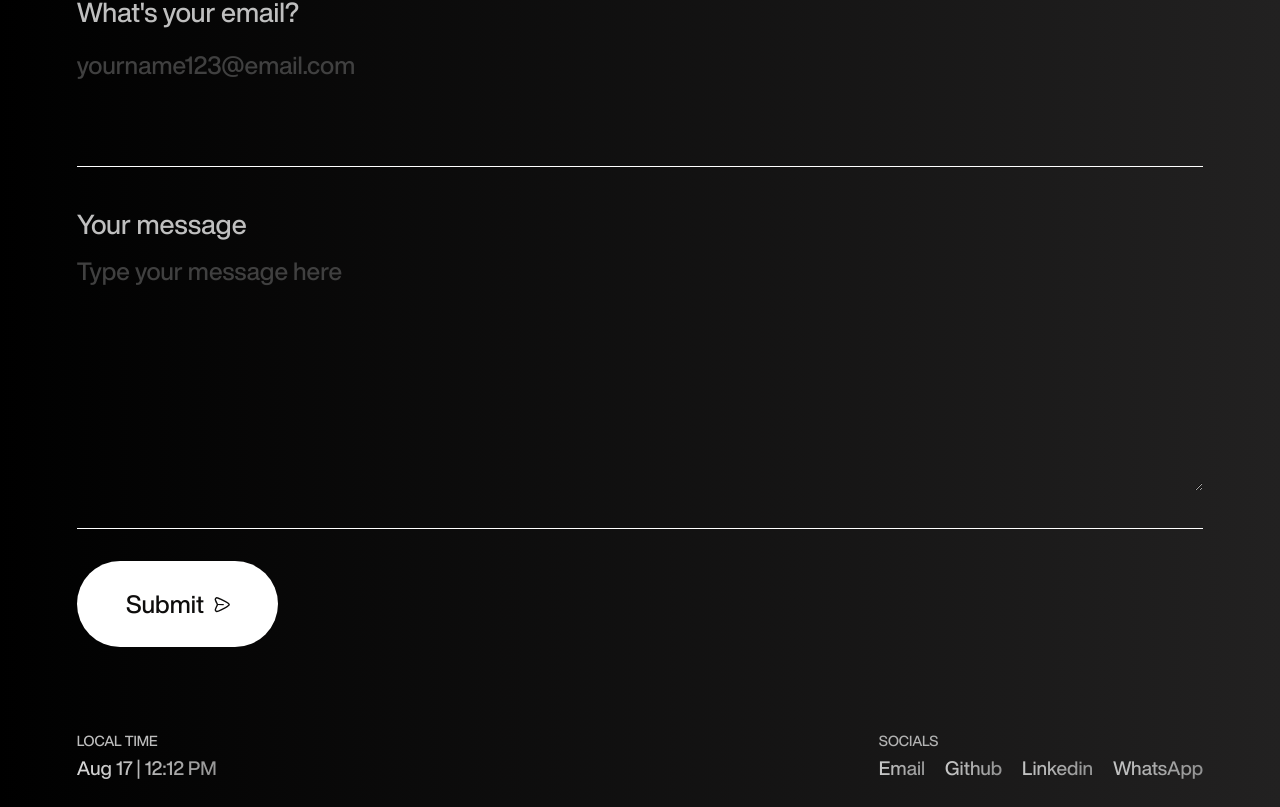
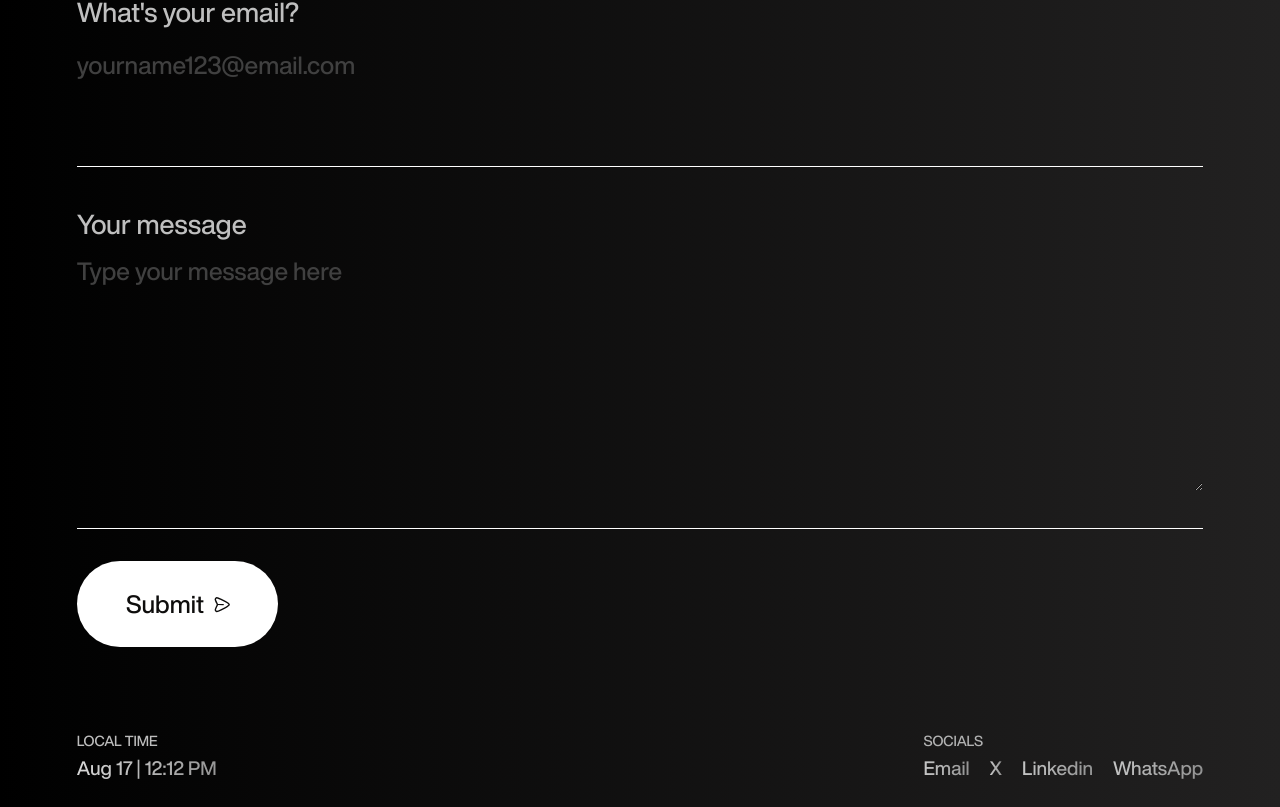
Before and after one commit to gcrweik95/gerardrweik, a Next.js app: page /contact in a window 1280 px wide. Shown: the part 705-1512 px from the top of the page. Built offline with nearby package versions, Linux system fonts and the light colour scheme.

Commit message:
Added X / Removed github and contact page

```diff
--- a/components/contactSection/contactSection.tsx
+++ b/components/contactSection/contactSection.tsx
@@ -16,7 +16,7 @@ export function ContactSection({}) {
       <Header color="Light"></Header>
 
       <Magentic
-        href={links.contact}
+        href={links.email}
         className="footer__heading anime cursor-pointer"
         scrambleParams={{
           text: "Contact Me",
--- a/components/contactSection/footer.tsx
+++ b/components/contactSection/footer.tsx
@@ -41,7 +41,7 @@ export function Footer({ className }: { className?: string }) {
           isMagnetic={true}
           links={[
             { href: links.email, text: "Email" },
-            { href: links.github, text: "Github" },
+            { href: links.x, text: "X" },
             { href: links.linkedin, text: "Linkedin" },
             { href: links.contact_2, text: "WhatsApp" },
           ]}
--- a/components/headerNavigation.tsx
+++ b/components/headerNavigation.tsx
@@ -85,7 +85,7 @@ export function HeaderNavigation() {
     },
     {
       name: "Contact",
-      href: links.contact,
+      href: links.email,
     },
   ];
   return (
--- a/data/data.tsx
+++ b/data/data.tsx
@@ -6,7 +6,7 @@ export const links = {
   contact_2: "https://wa.me/+33699195463",
   email: "mailto:gc.rweik95@gmail.com",
   resume: "/resume",
-  github: "https://github.com/gcrweik95",
+  x: "https://x.com/gerard_rweik",
   linkedin: "https://www.linkedin.com/in/gerard-rweik",
 };
 
```
